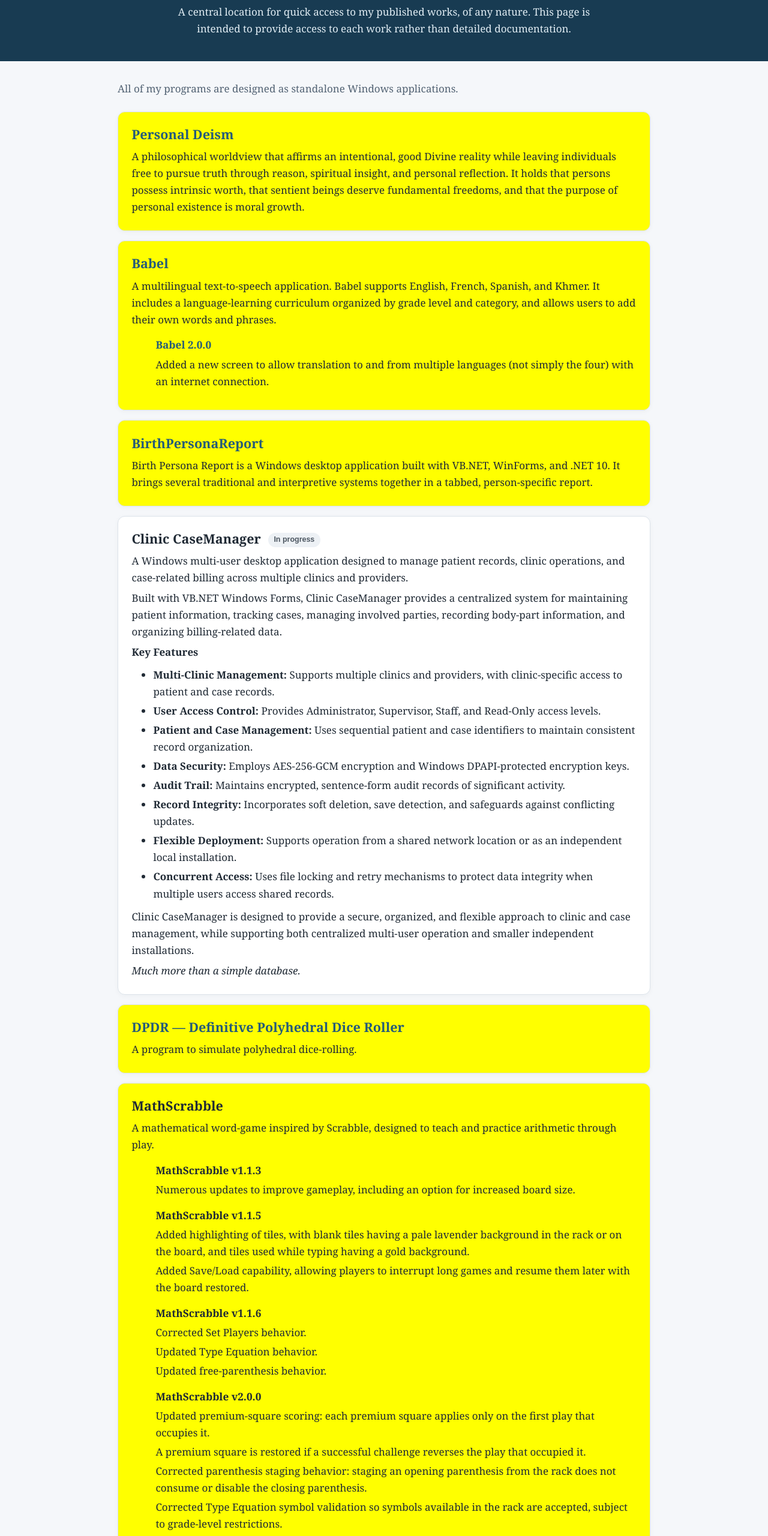
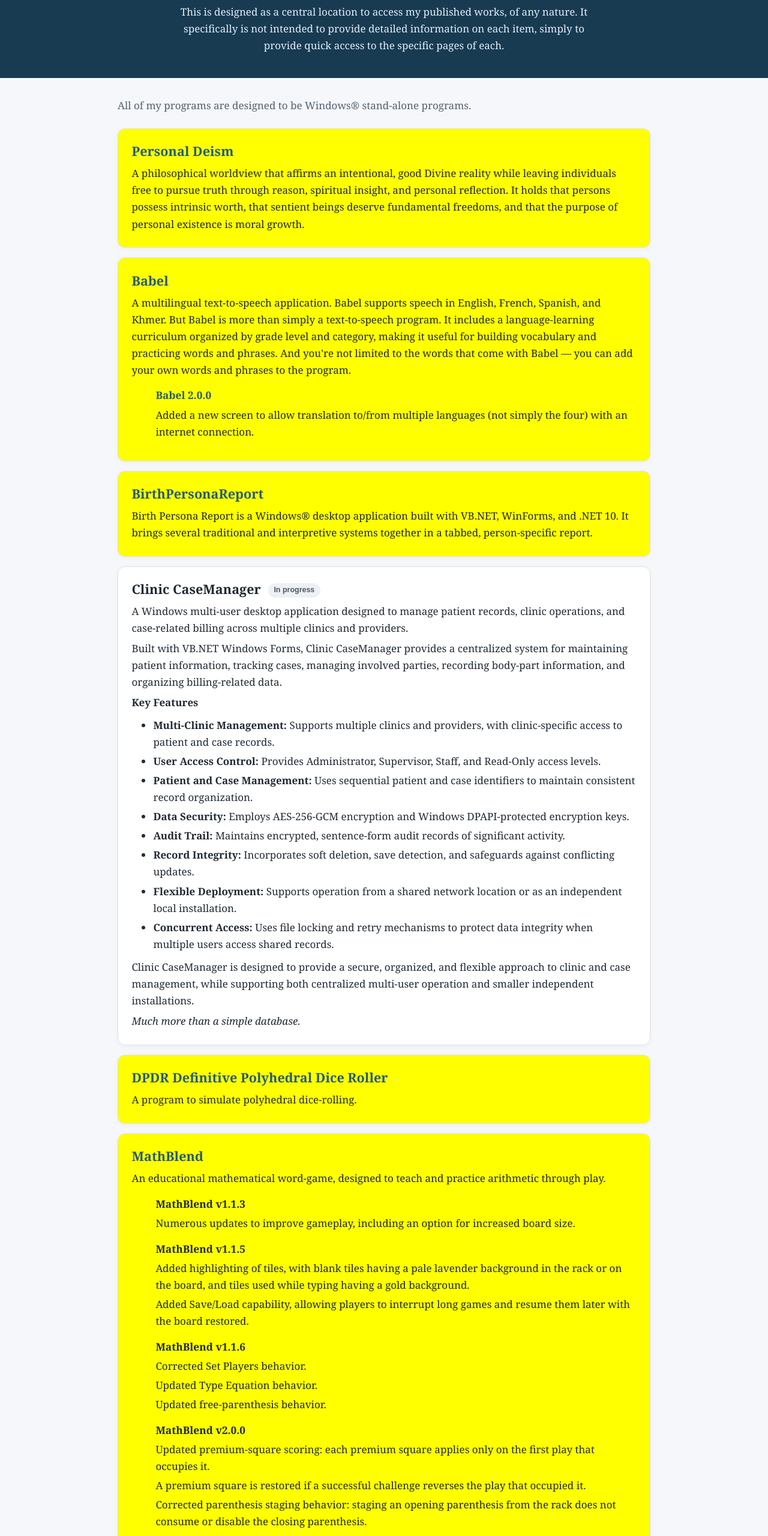
Before and after one commit to jeffmayes-jpg/My-Works, a plain HTML site: page index.html in a window 1280 px wide. Shown: the part 140-2700 px from the top of the page at 60% size. Drawn offline with Linux system fonts and the light colour scheme.

Commit message:
Update My Works from current master document

```diff
--- a/index.html
+++ b/index.html
@@ -3,7 +3,7 @@
 <head>
 <meta charset="utf-8">
 <meta name="viewport" content="width=device-width, initial-scale=1">
-<title>My Works — Jeff Mayes</title>
+<title>My Works</title>
 <style>
 :root{color-scheme:light;--ink:#202a35;--muted:#526273;--accent:#245b7a;--paper:#f5f7fa;--card:#fff;--line:#dce3ea}
 *{box-sizing:border-box}body{margin:0;background:var(--paper);color:var(--ink);font:17px/1.65 Georgia,"Times New Roman",serif}
@@ -20,27 +20,25 @@ footer{text-align:center;color:var(--muted);padding:1.5rem;font-size:.95rem}a{ov
 <body>
 <header>
 <h1>My Works</h1>
-<p>A central location for quick access to my published works, of any nature. This page is intended to provide access to each work rather than detailed documentation.</p>
+<p>This is designed as a central location to access my published works, of any nature. It specifically is not intended to provide detailed information on each item, simply to provide quick access to the specific pages of each.</p>
 </header>
 <main>
-<p class="intro">All of my programs are designed as standalone Windows applications.</p>
+<p class="intro">All of my programs are designed to be Windows® stand-alone programs.</p>
 <section class="work completed">
 <h2><a href="https://jeffmayes-jpg.github.io/Personal-Deism/">Personal Deism</a></h2>
 <p>A philosophical worldview that affirms an intentional, good Divine reality while leaving individuals free to pursue truth through reason, spiritual insight, and personal reflection. It holds that persons possess intrinsic worth, that sentient beings deserve fundamental freedoms, and that the purpose of personal existence is moral growth.</p>
 </section>
 <section class="work completed">
 <h2><a href="https://jeffmayes-jpg.github.io/Babel/">Babel</a></h2>
-<p>A multilingual text-to-speech application. Babel supports English, French, Spanish, and Khmer. It includes a language-learning curriculum organized by grade level and category, and allows users to add their own words and phrases.</p>
-<div class="versions">
-<div class="version">
+<p>A multilingual text-to-speech application. Babel supports speech in English, French, Spanish, and Khmer. But Babel is more than simply a text-to-speech program. It includes a language-learning curriculum organized by grade level and category, making it useful for building vocabulary and practicing words and phrases. And you're not limited to the words that come with Babel — you can add your own words and phrases to the program.</p>
+<div class="versions"><div class="version">
 <h3><a href="https://jeffmayes-jpg.github.io/Babel/">Babel 2.0.0</a></h3>
-<p>Added a new screen to allow translation to and from multiple languages (not simply the four) with an internet connection.</p>
-</div>
-</div>
+<p>Added a new screen to allow translation to/from multiple languages (not simply the four) with an internet connection.</p>
+</div></div>
 </section>
 <section class="work completed">
 <h2><a href="https://jeffmayes-jpg.github.io/BirthPersonaReport">BirthPersonaReport</a></h2>
-<p>Birth Persona Report is a Windows desktop application built with VB.NET, WinForms, and .NET 10. It brings several traditional and interpretive systems together in a tabbed, person-specific report.</p>
+<p>Birth Persona Report is a Windows® desktop application built with VB.NET, WinForms, and .NET 10. It brings several traditional and interpretive systems together in a tabbed, person-specific report.</p>
 </section>
 <section class="work">
 <h2>Clinic CaseManager <span class="status">In progress</span></h2>
@@ -61,49 +59,24 @@ footer{text-align:center;color:var(--muted);padding:1.5rem;font-size:.95rem}a{ov
 <p><em>Much more than a simple database.</em></p>
 </section>
 <section class="work completed">
-<h2><a href="https://jeffmayes-jpg.github.io/DPDR-Downloads/">DPDR — Definitive Polyhedral Dice Roller</a></h2>
+<h2><a href="https://jeffmayes-jpg.github.io/DPDR-Downloads/">DPDR Definitive Polyhedral Dice Roller</a></h2>
 <p>A program to simulate polyhedral dice-rolling.</p>
 </section>
 <section class="work completed">
-<h2>MathScrabble</h2>
-<p>A mathematical word-game inspired by Scrabble, designed to teach and practice arithmetic through play.</p>
+<h2><a href="https://jeffmayes-jpg.github.io/MathBlend-Downloads/">MathBlend</a></h2>
+<p>An educational mathematical word-game, designed to teach and practice arithmetic through play.</p>
 <div class="versions">
-<div class="version">
-<h3>MathScrabble v1.1.3</h3>
-<p>Numerous updates to improve gameplay, including an option for increased board size.</p>
-</div>
-<div class="version">
-<h3>MathScrabble v1.1.5</h3>
-<p>Added highlighting of tiles, with blank tiles having a pale lavender background in the rack or on the board, and tiles used while typing having a gold background.</p>
-<p>Added Save/Load capability, allowing players to interrupt long games and resume them later with the board restored.</p>
-</div>
-<div class="version">
-<h3>MathScrabble v1.1.6</h3>
-<p>Corrected Set Players behavior.</p>
-<p>Updated Type Equation behavior.</p>
-<p>Updated free-parenthesis behavior.</p>
-</div>
-<div class="version">
-<h3>MathScrabble v2.0.0</h3>
-<p>Updated premium-square scoring: each premium square applies only on the first play that occupies it.</p>
-<p>A premium square is restored if a successful challenge reverses the play that occupied it.</p>
-<p>Corrected parenthesis staging behavior: staging an opening parenthesis from the rack does not consume or disable the closing parenthesis.</p>
-<p>Corrected Type Equation symbol validation so symbols available in the rack are accepted, subject to grade-level restrictions.</p>
-</div>
-<div class="version">
-<h3><a href="https://jeffmayes-jpg.github.io/MathScrabble-Downloads/">MathScrabble v2.1.0</a></h3>
-<p>Corrected Type Equation preview to preserve free-parenthesis availability from the beginning of the turn, even after the physical unlocking parenthesis has been used in the typed placement.</p>
-</div>
+<div class="version"><h3>MathBlend v1.1.3</h3><p>Numerous updates to improve gameplay, including an option for increased board size.</p></div>
+<div class="version"><h3>MathBlend v1.1.5</h3><p>Added highlighting of tiles, with blank tiles having a pale lavender background in the rack or on the board, and tiles used while typing having a gold background.</p><p>Added Save/Load capability, allowing players to interrupt long games and resume them later with the board restored.</p></div>
+<div class="version"><h3>MathBlend v1.1.6</h3><p>Corrected Set Players behavior.</p><p>Updated Type Equation behavior.</p><p>Updated free-parenthesis behavior.</p></div>
+<div class="version"><h3>MathBlend v2.0.0</h3><p>Updated premium-square scoring: each premium square applies only on the first play that occupies it.</p><p>A premium square is restored if a successful challenge reverses the play that occupied it.</p><p>Corrected parenthesis staging behavior: staging an opening parenthesis from the rack does not consume or disable the closing parenthesis.</p><p>Corrected Type Equation symbol validation so symbols available in the rack are accepted, subject to grade-level restrictions.</p></div>
+<div class="version"><h3>MathBlend v2.1.0</h3><p>Corrected Type Equation preview to preserve free-parenthesis availability from the beginning of the turn, even after the physical unlocking parenthesis has been used in the typed placement.</p></div>
+<div class="version"><h3>MathBlend v2.1.1</h3><p>Corrected free-parenthesis allowances to support multiple free counterparts based on the turn-start rack.</p><p>Corrected Type Equation processing to assign free parentheses before blank-tile substitutions.</p><p>Updated Type Equation to recognize duplicate physical parentheses in the rack.</p></div>
 </div>
 </section>
-<section class="work">
-<h2>WordScrabble</h2>
-<p>A word game inspired by Scrabble, with school-grade selectable levels. <span class="status">In progress</span></p>
-</section>
-<section class="work">
-<h2>Swift &amp; Simple — A minimalistic, classless TTRPG</h2>
-<p><span class="status">In progress</span></p>
-</section>
+<section class="work"><h2>Swift &amp; Simple — A minimalistic, classless TTRPG</h2><p><span class="status">In progress</span></p></section>
+<section class="work"><h2>TTI</h2><p>An attempt to reproduce human speech by digital representation of musical instruments.</p><p><span class="status">In progress</span></p></section>
+<section class="work"><h2>WordBlend</h2><p>A word game inspired by Blend, with school-grade selectable levels.</p><p><span class="status">In progress</span></p></section>
 </main>
 <footer>My Works</footer>
 </body>
```
